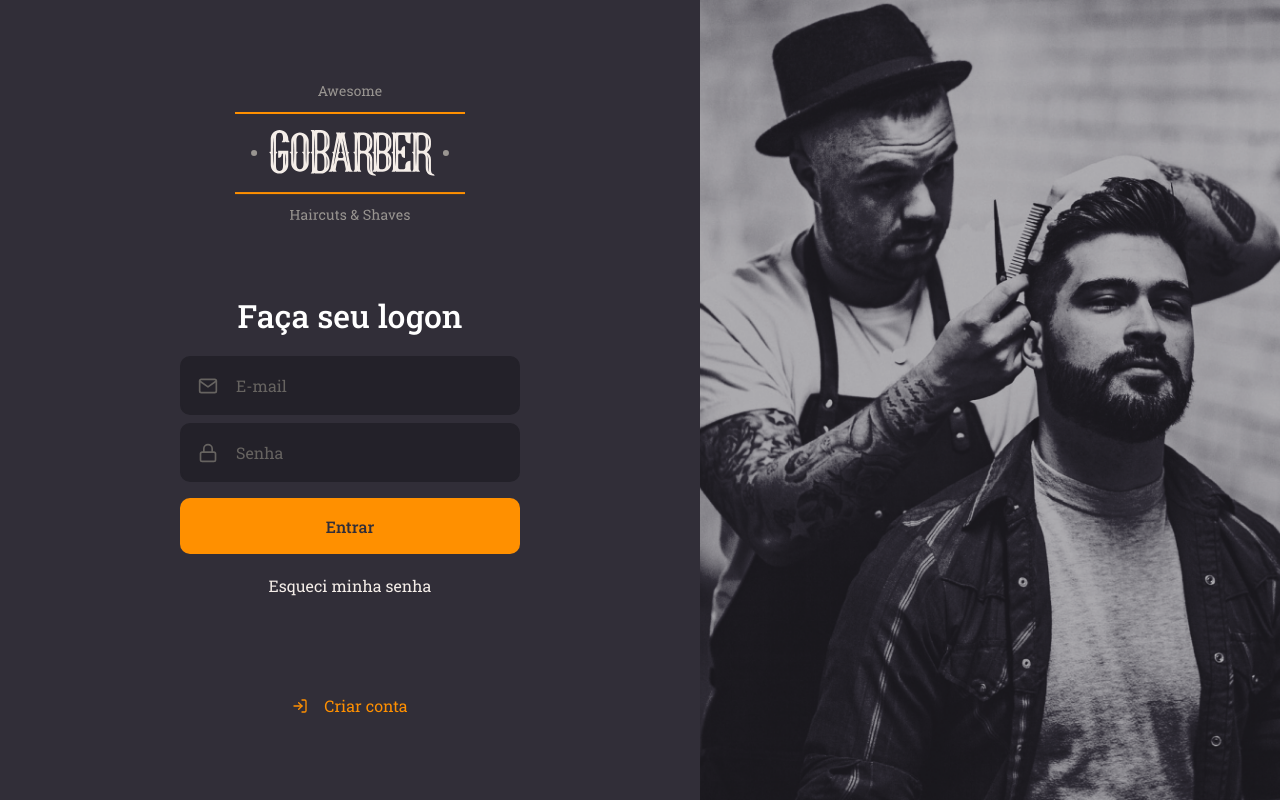
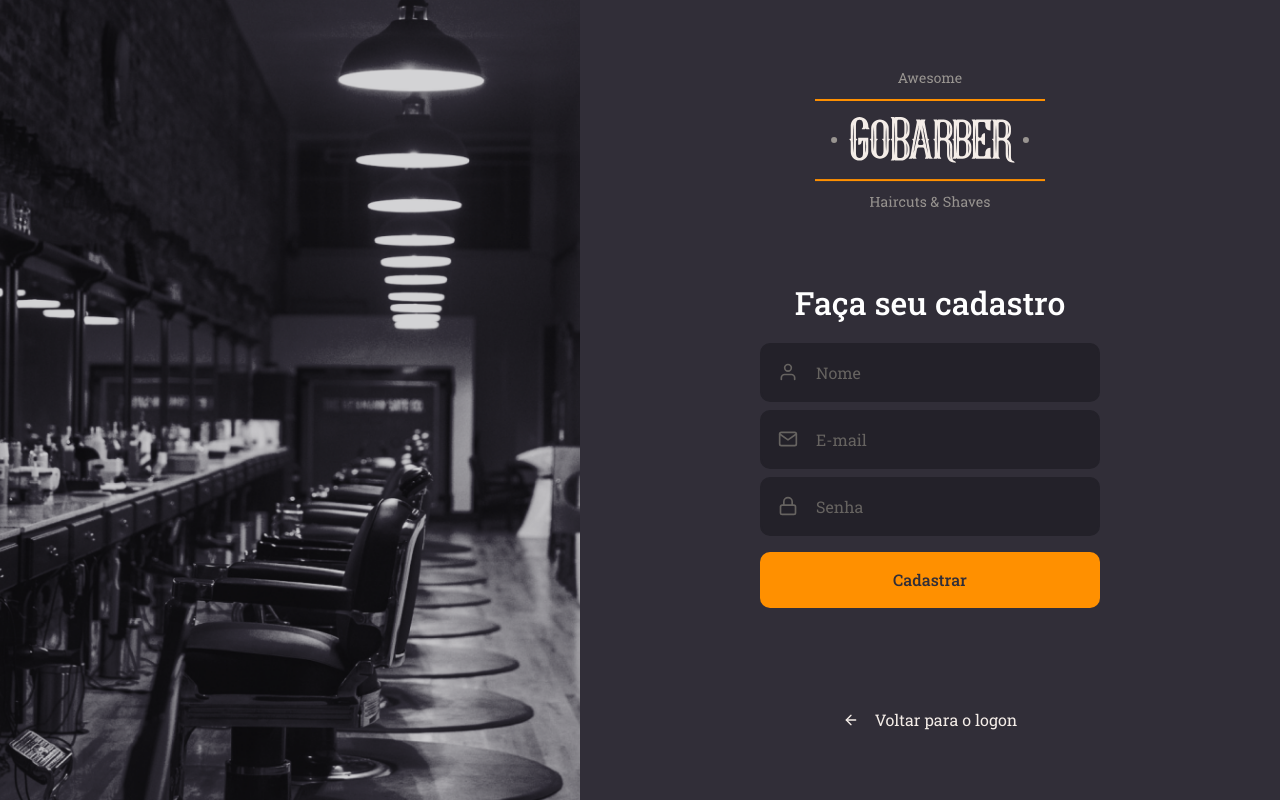
Before and after one commit to EdsonLuiz/gs12-gobarber-web, a React (Create React App) app: page / in a window 1280 px wide. Built offline with nearby package versions, Linux system fonts and the light colour scheme.

Commit message:
feat: pagina de cadastro

```diff
--- a/src/App.tsx
+++ b/src/App.tsx
@@ -1,12 +1,13 @@
 import React from 'react';
 
 import GlobalStyle from './styles/global';
-import SignIn from './pages/SignIn';
+/* import SignIn from './pages/SignIn'; */
+import SignUp from './pages/SignUp';
 
 const App: React.FC = () => {
   return (
     <>
-      <SignIn />
+      <SignUp />
       <GlobalStyle />
     </>
   );
--- /dev/null
+++ b/src/pages/SignUp/index.tsx
@@ -0,0 +1,37 @@
+import React from 'react';
+import { FiArrowLeft, FiMail, FiLock, FiUser } from 'react-icons/fi';
+
+import { Container, Content, Background } from './styles';
+import Button from '../../components/Button';
+import Input from '../../components/Input';
+
+import logoImg from '../../assets/logo.svg';
+
+const SignUp: React.FC = () => (
+  <Container>
+    <Background />
+    <Content>
+      <img src={logoImg} alt="go barber" />
+
+      <form>
+        <h1>Faça seu cadastro</h1>
+        <Input icon={FiUser} name="name" placeholder="Nome" />
+        <Input icon={FiMail} name="email" placeholder="E-mail" />
+        <Input
+          icon={FiLock}
+          name="password"
+          type="password"
+          placeholder="Senha"
+        />
+        <Button>Cadastrar</Button>
+      </form>
+
+      <a href="asd">
+        <FiArrowLeft />
+        Voltar para o logon
+      </a>
+    </Content>
+  </Container>
+);
+
+export default SignUp;
--- /dev/null
+++ b/src/pages/SignUp/styles.ts
@@ -0,0 +1,71 @@
+import styled from 'styled-components';
+import { shade } from 'polished';
+
+import signUpBackground from '../../assets/sign-up-background.png';
+
+export const Container = styled.div`
+  height: 100vh;
+
+  display: flex;
+  align-items: stretch;
+`;
+
+export const Content = styled.div`
+  display: flex;
+  flex-direction: column;
+  place-content: center;
+  align-items: center;
+
+  width: 100%;
+  max-width: 700px;
+
+  form {
+    margin: 80px 0;
+    width: 340px;
+    text-align: center;
+
+    h1 {
+      font-size: 2rem;
+      margin-bottom: 24px;
+    }
+
+    a {
+      color: #f4ede8;
+      display: block;
+      margin-top: 24px;
+      text-decoration: none;
+
+      transition: color 0.2s;
+
+      &:hover {
+        color: ${shade(0.2, '#f4ede8')};
+      }
+    }
+  }
+
+  > a {
+    color: #f4ede8;
+    display: block;
+    margin-top: 24px;
+    text-decoration: none;
+
+    display: flex;
+    align-items: center;
+
+    svg {
+      margin-right: 1rem;
+    }
+
+    transition: color 0.2s;
+
+    &:hover {
+      color: ${shade(0.2, '#f4ede8')};
+    }
+  }
+`;
+
+export const Background = styled.div`
+  flex: 1;
+  background: url(${signUpBackground}) no-repeat center;
+  background-size: cover;
+`;
```
Also changed, not shown: src/assets/sign-up-background.png (added).
